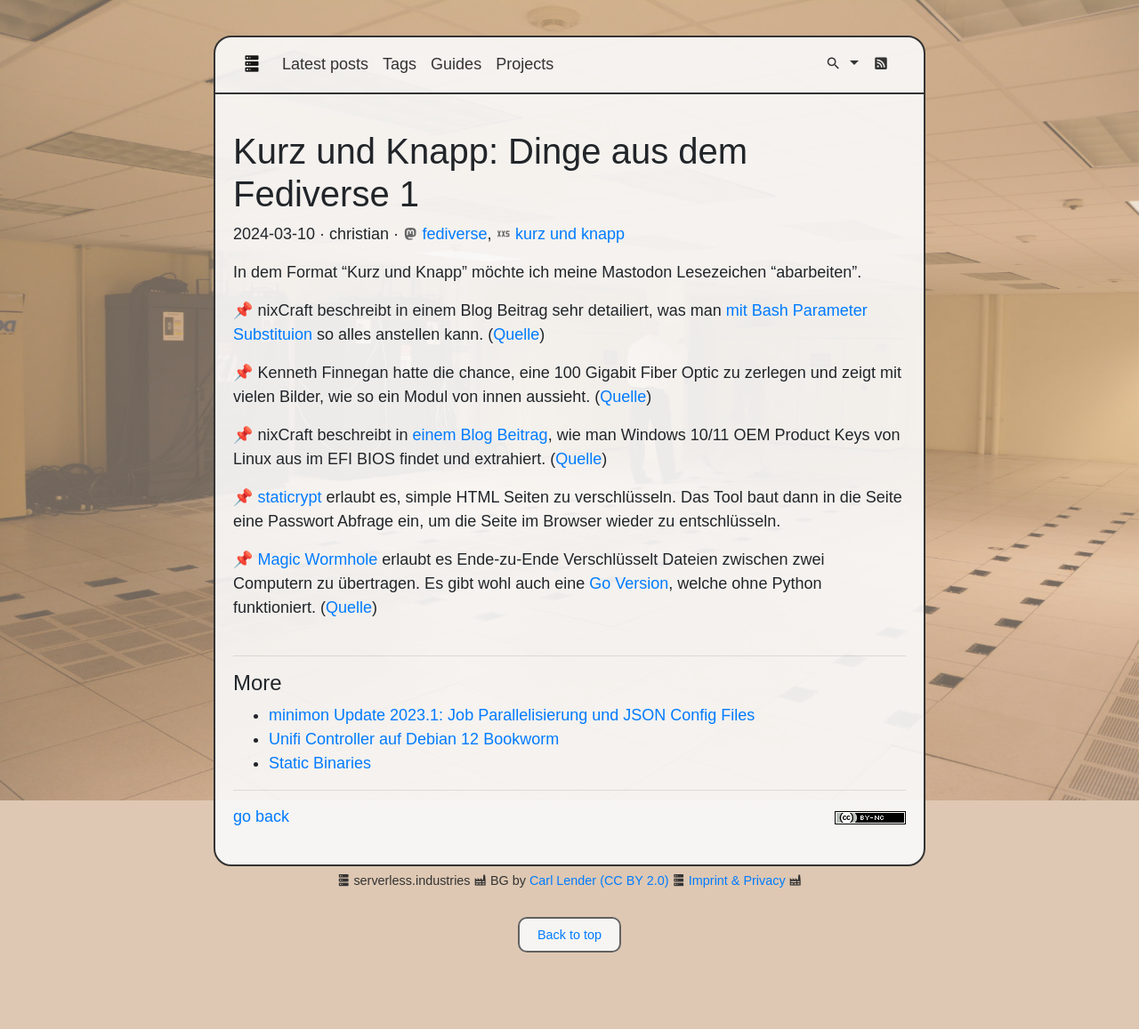
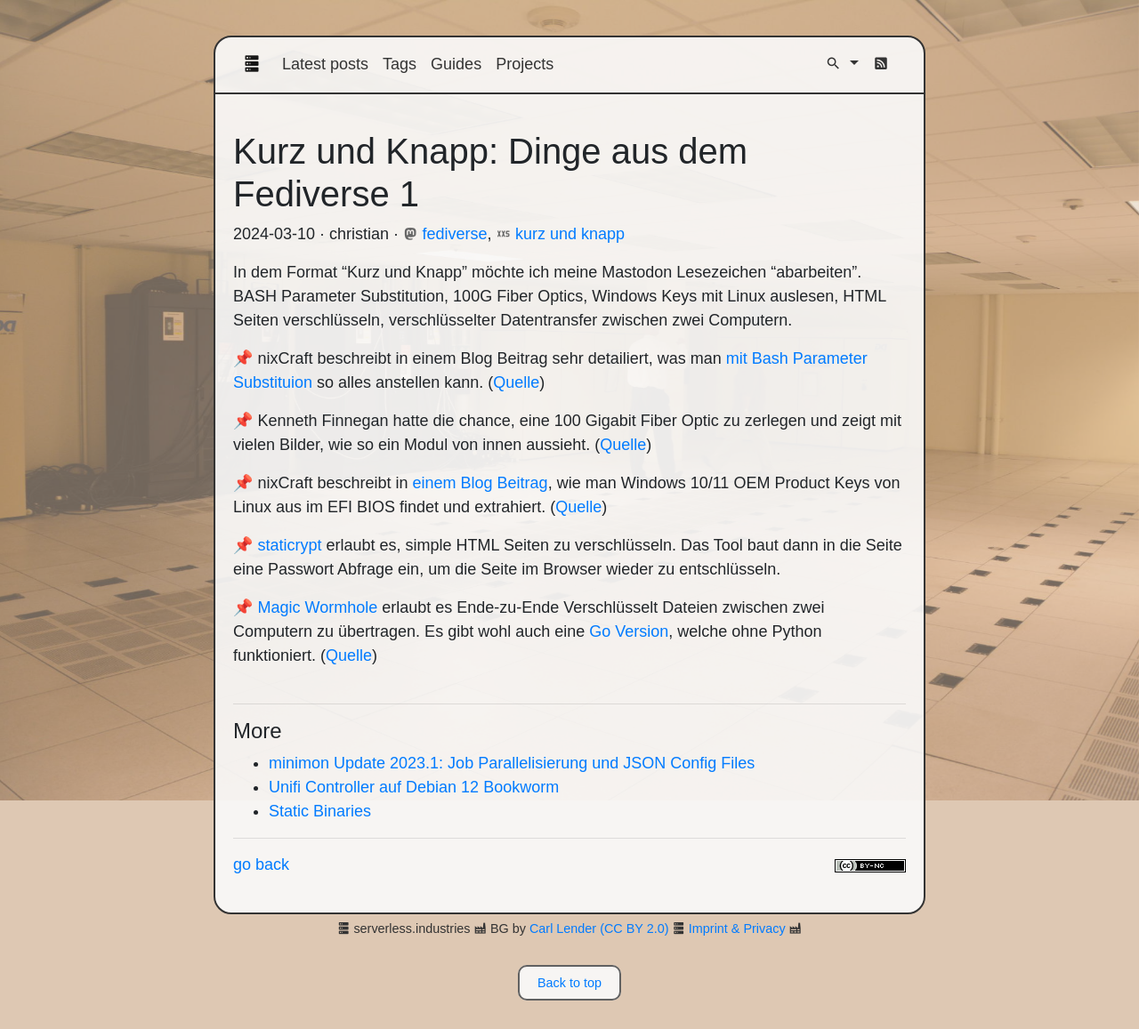
Before and after one commit to perryflynn/serverless.industries, a Jekyll site: the page built from src/_posts/2024/2024-03-10-from-fediverse-1.md, in a window 1280 px wide. Shown: the whole page at 89% size. Built offline with Jekyll 4.4.1, drawn with Linux system fonts in a browser that asks for light colours; before the commit the page ends 1103 px from its top, so only the background shows below that.

Commit message:
extend kurz & knapp excerpt

```diff
--- a/src/_posts/2024/2024-03-10-from-fediverse-1.md
+++ b/src/_posts/2024/2024-03-10-from-fediverse-1.md
@@ -6,6 +6,8 @@ tags: [ fediverse, kurz und knapp ]
 ---
 
 In dem Format "Kurz und Knapp" möchte ich meine Mastodon Lesezeichen "abarbeiten".
+BASH Parameter Substitution, 100G Fiber Optics, Windows Keys mit Linux auslesen,
+HTML Seiten verschlüsseln, verschlüsselter Datentransfer zwischen zwei Computern.
 
 📌 nixCraft beschreibt in einem Blog Beitrag sehr detailiert, was man
 [mit Bash Parameter Substituion](https://www.cyberciti.biz/tips/bash-shell-parameter-substitution-2.html)
```
